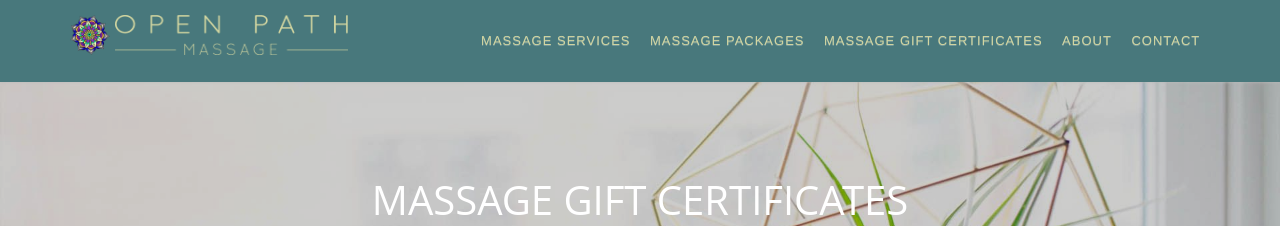
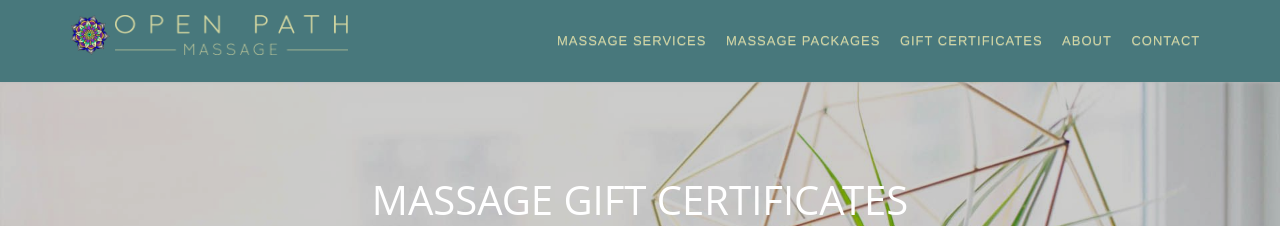
Before and after one commit to mrssk33lz/openpathmassage, a Jekyll site: the page built from massage-gift-certificates.md, in a window 1280 px wide. Shown: the top 226 px of the page. Built offline with Jekyll 4.4.1, drawn with Linux system fonts in a browser that asks for light colours.

Commit message:
Updating paths.

```diff
--- a/_includes/header.html
+++ b/_includes/header.html
@@ -27,7 +27,7 @@
               <a href="/massage-packages">Massage Packages</a>
             </li>
             <li>
-              <a href="/massage-gift-certificates" title="Massage Gift Certificates">Massage Gift Certificates</a>
+              <a href="/gift-certificates" title="Massage Gift Certificates">Gift Certificates</a>
             </li>
             <li class="nav_about">
               <a href="/about" title="About Open Path Massage">About</a>
--- a/massage-gift-certificates.md
+++ b/massage-gift-certificates.md
@@ -1,7 +1,7 @@
 ---
 layout: default
 page_name: massage-gift-certificates
-permalink: /massage-gift-certificates
+permalink: /gift-certificates
 ---
 
 <!--=== Breadcrumbs v3 ===-->
```
